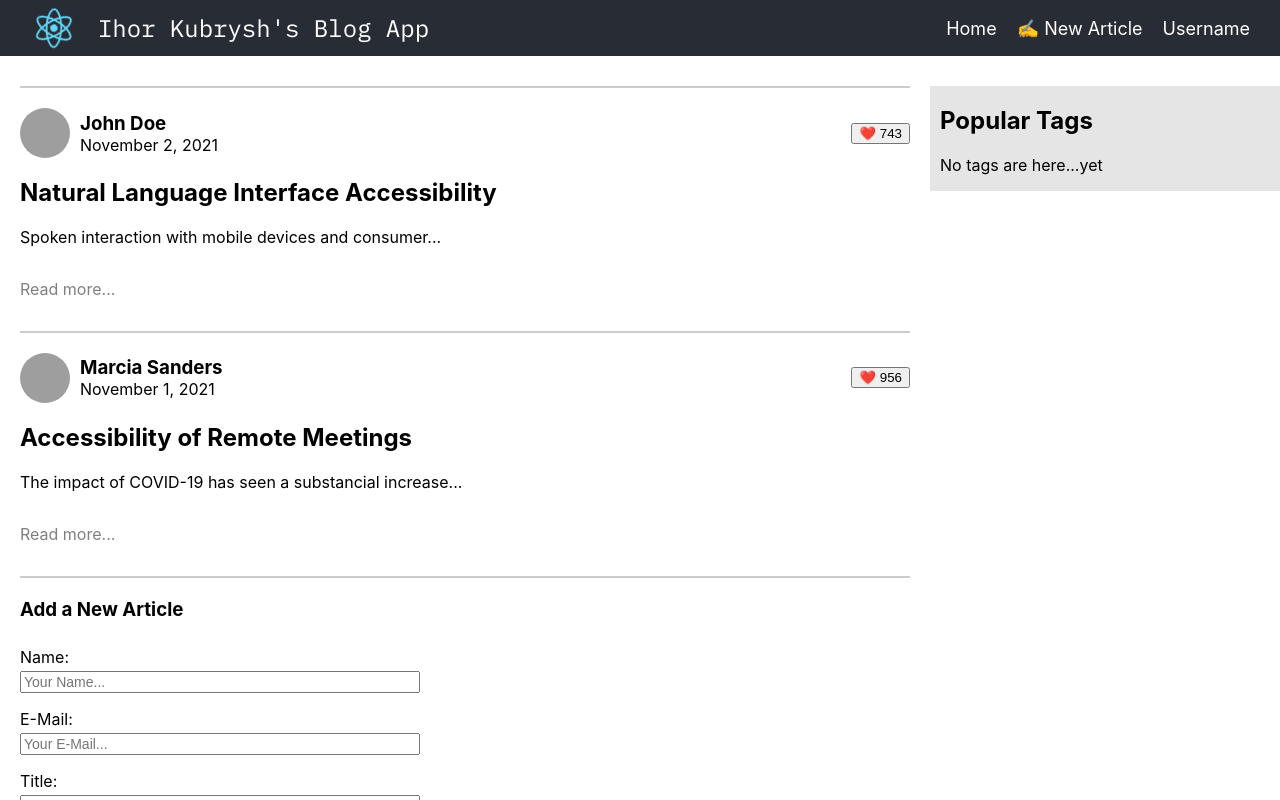
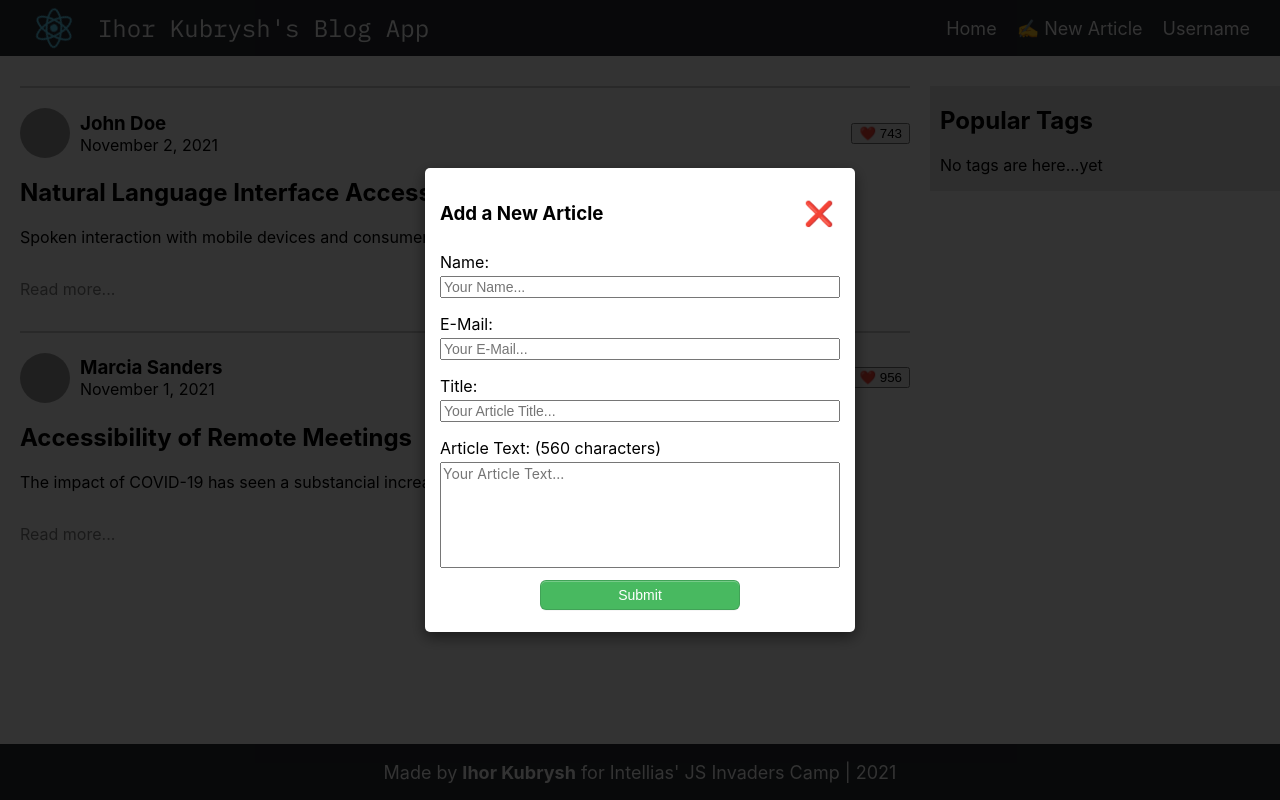
Before and after one commit to kubrysh/invaders-camp-project, a React (Create React App) app in the folder react-blog-app/: page / in a window 1280 px wide. Both pictures are taken after a click on the link "✍️ New Article". Shown: the top 800 px of the page. Built offline with nearby package versions, Linux system fonts and the light colour scheme; grey boxes are pictures that could not be loaded.

Commit message:
changed display of the new article form to modal

```diff
--- a/react-blog-app/src/App.tsx
+++ b/react-blog-app/src/App.tsx
@@ -7,10 +7,11 @@ import NewArticleForm from "./components/NewArticleForm";
 
 const App = () => {
 
-    const [newArticle, setNewArticle] = useState(false);
+    const [isNewArticleOpen, setIsNewArticleOpen] = useState(false);
 
     return (
         <div className="app">
+            {isNewArticleOpen && <NewArticleForm setOpenClosed={setIsNewArticleOpen} />}
             <header className="header-container">
                 <div className="logo-container">
                     <img src={logo} className="app-logo" alt="logo" />
@@ -23,7 +24,7 @@ const App = () => {
                     {/* eslint-disable-next-line jsx-a11y/anchor-is-valid*/}
                     <a href="#" className="nav-element">Home</a>
                     {/* eslint-disable-next-line jsx-a11y/anchor-is-valid*/}
-                    <a href="#" onClick={() => setNewArticle(true)} className="nav-element">✍️ New Article</a>
+                    <a href="#" onClick={() => setIsNewArticleOpen(true)} className="nav-element">✍️ New Article</a>
                     {/* eslint-disable-next-line jsx-a11y/anchor-is-valid*/}
                     <a href="#" className="nav-element">Username</a>
                 </nav>
@@ -68,7 +69,6 @@ const App = () => {
                             <a href="#" id="read-more-lnk">Read more...</a>
                         </div>
                     </article>
-                    {newArticle && <NewArticleForm />}
                 </section>
                 <aside className="aside-column">
                     <div className="sidebar-container">
--- a/react-blog-app/src/components/NewArticleForm.css
+++ b/react-blog-app/src/components/NewArticleForm.css
@@ -1,3 +1,35 @@
+.popup-background {
+    height: 100vh;
+    width: 100vw;
+    position: fixed;
+    display: flex;
+    align-items: center;
+    justify-content: center;
+    background-color: rgba(0,0,0,0.8);
+    z-index: 1;
+}
+
+.popup-container {
+    padding: 15px;
+    background-color: white;
+    border-radius: 5px;
+    box-shadow: rgba(0, 0, 0, 0.5) 0px 5px 15px;
+}
+
+.popup-header {
+    display: flex;
+    flex-direction: row;
+    justify-content: space-between;
+    align-items: center;
+}
+
+.close-btn {
+    border: none;
+    background-color: transparent;
+    font-size: 24px;
+    cursor: pointer;
+}
+
 .form-container, .label-container {
     display: flex;
     flex-direction: column;
--- a/react-blog-app/src/components/NewArticleForm.tsx
+++ b/react-blog-app/src/components/NewArticleForm.tsx
@@ -2,7 +2,7 @@ import React, { useState } from "react";
 import "./NewArticleForm.css";
 import { newArticleSchema } from "./NewArticleValidation"
 
-const NewArticleForm = () => {
+const NewArticleForm = (props:any) => {
 
     const [formState, setFormState] = useState({userName: "", userEmail: "", articleTitle: "", articleText: ""});
     const [errors, setErrors] = useState([]);
@@ -42,9 +42,12 @@ const NewArticleForm = () => {
     }
 
     return (
-        <>
-            <hr className="horiz-line" />
+        <div className="popup-background">
+            <div className="popup-container">
+                <div className="popup-header">
                     <h3>Add a New Article</h3>
+                    <button className="close-btn" onClick={() => props.setOpenClosed(false)}>❌</button>
+                </div>
                 <form className="form-container" onSubmit={handleSubmit} noValidate>
                     <label className="label-container">
                         Name:
@@ -95,7 +98,8 @@ const NewArticleForm = () => {
                     </div>
                     <input className="submit-btn" type="submit" value="Submit" />
                 </form>
-        </>
+            </div>
+        </div>
     )
 }
 
```
Lines whose indentation alone changed are shown as unchanged.
